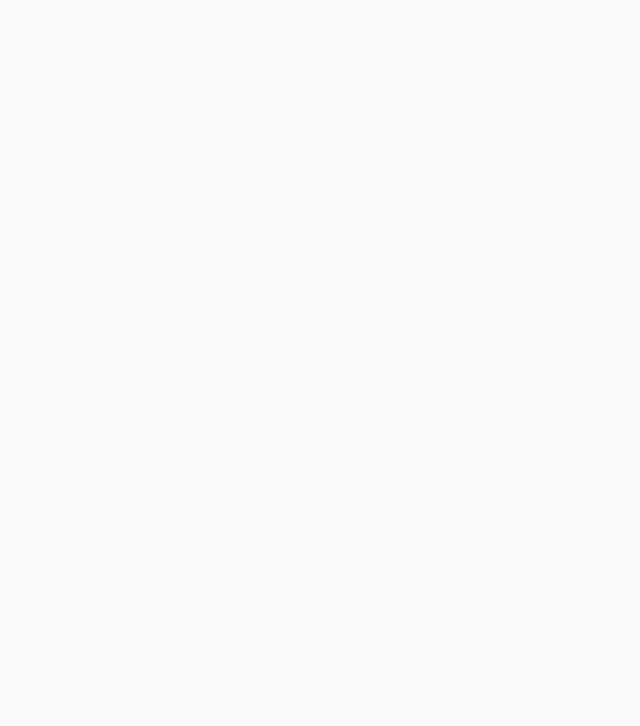
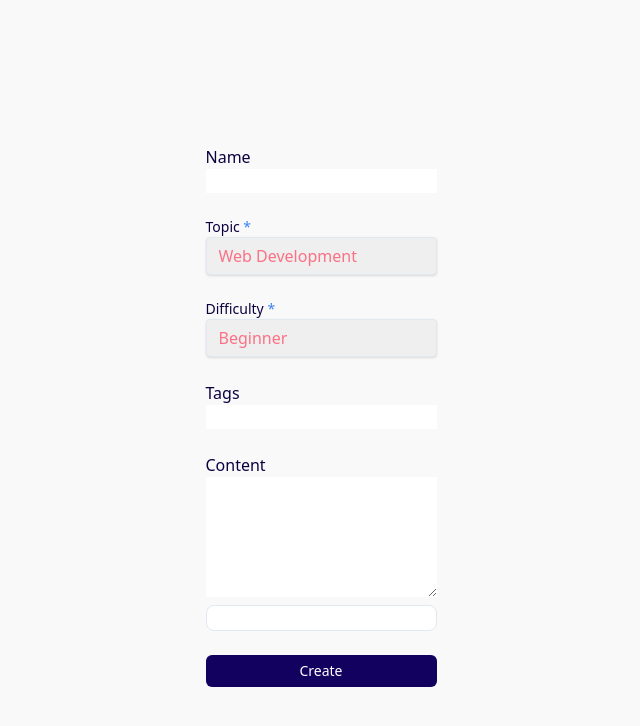
Before and after one commit to factoriaf5-p7/ui-uknow-stiinta, a React (Vite) app in the folder Front/: page /post in a window 1280 px wide. Before the commit this address had no page. Shown: the top 726 px of the page, without its empty margins (319-959 px from the left). Built offline with nearby package versions, Linux system fonts and the light colour scheme.

Commit message:
Post Cursos

```diff
--- a/Front/package.json
+++ b/Front/package.json
@@ -32,6 +32,7 @@
     "react": "^18.2.0",
     "react-dom": "^18.2.0",
     "react-icons": "^4.10.1",
+    "react-markdown": "^8.0.7",
     "react-router-dom": "^6.14.2",
     "shadcn-ui": "^0.3.0",
     "sort-by": "^0.0.2",
--- a/Front/src/App.tsx
+++ b/Front/src/App.tsx
@@ -12,6 +12,7 @@ import Layout from "@/components/Layout";
 import Test from "./pages/Test";
 import BoughtCourses from "./pages/BoughtCourses";
 import CreatedCourses from "./pages/CreatedCourses";
+import CourseForm from "./components/CourseForm";
 
 const App: FC = () => {
   const [showHeroImage, setShowHeroImage] = useState(true);
@@ -29,6 +30,7 @@ const App: FC = () => {
               />
             }
           />
+             <Route path="/post" element={<CourseForm />} />
           <Route path="/register" element={<Register />} />
           <Route path="/login" element={<Login />} />
           <Route element={<Layout />}>
--- a/Front/src/components/CourseForm.tsx
+++ b/Front/src/components/CourseForm.tsx
@@ -1,66 +1,93 @@
 import { createCourse } from "@/services/lib/course";
 import { AxiosResponse } from "axios";
-import React, { useEffect, useState } from "react";
+import  { useEffect, useState } from "react";
 import useAuth from "@/hooks/useAuth";
+import Select from "./Select";
+import Button from "./ui/Button";
+import ReactMarkdown from "react-markdown";
 
 function CourseForm() {
-const[name,setName]= useState("")
-const[topic,setTopic]= useState("")
-const[level,setLevel]= useState("")
-const[tags,setTags]= useState("")
-const[content,setContent]= useState("")
-const {auth} = useAuth()
+  const [name, setName] = useState("");
+  const [topic, setTopic] = useState("");
+  const [difficulty, setLevel] = useState("");
+  const [tags, setTags] = useState<string[]>([]);
+  const [content, setContent] = useState("");
+  const { auth } = useAuth();
 
-/* const courseData = {
-name,
-topic,
-level,
-tags,
-content
-}
 
-useEffect(() => {
-const pushCourse = async () => {
-  try{
+  const handleSubmit = async (e) => {
+    e.preventDefault();
+    const courseData = {
+      name,
+      topic,
+      difficulty,
+      tags:tags[0].split(","),
+      content,
+    };
+console.log(courseData)
 
-    const response : AxiosResponse = await createCourse(auth?.user?.data._id)
-    console.log(response)
-  }catch(error){
 
-  }
+    try {
+      const userId = auth?.user?.data._id
+      console.log(userId)
+      const response: AxiosResponse = await createCourse(userId,courseData,{
+        headers: { 'Content-Type': 'application/json' },
+        withCredentials: true
+      })
+      console.log(response);
+    } catch (error) {
+      console.log(error);
+    }
+  };
 
-} */
-
-//})
-
+  useEffect(() => {
+  }, []);
   return (
-    <div>
-      <form>
-        <div>
-          <label htmlFor="name">Name:</label>
-          <input type="text" />
+    <div className="bg-background min-h-screen flex items-center justify-center py-12 px-4 sm:px-6 lg:px-8  text-dark">
+      <form className="mt-8 space-y-6" onSubmit={handleSubmit}>
+        <div className="flex flex-col ">
+          <label htmlFor="name">Name</label>
+          <input type="text" value={name} onChange={(e) => setName(e.target.value)} />
         </div>
 
         <div>
-          <label htmlFor="topic">Topic:</label>
-          <input type="text" />
+          <Select
+            label="Topic"
+            value={topic}
+            onChange={(e) => setTopic(e.target.value)}
+            options={["Web Development", "Backend", "Frontend"]}
+          />
         </div>
 
         <div>
-          <label htmlFor="difficulty">Difficulty:</label>
-          <input type="text" />
+          <Select
+            label="Difficulty"
+            value={difficulty}
+            onChange={(e) => setLevel(e.target.value)}
+            options={["Beginner", "Medium", "Advanced"]}
+          />
         </div>
 
-        <div>
-          <label htmlFor="tags">Tags:</label>
-          <input type="text" />
+        <div className="flex flex-col">
+          <label htmlFor="tags">Tags</label>
+          <input type="text" value={tags} onChange={(e) => setTags([e.target.value])} />
         </div>
 
-        <div>
-          <label htmlFor="content">Content:</label>
-          <textarea></textarea>
-        </div>
-
+        <div className="flex flex-col">
+  <label htmlFor="content">Content</label>
+  <textarea value={content} onChange={(e) => setContent(e.target.value)}
+   style={{ overflowWrap: 'break-word' }}
+   wrap="hard"
+   rows={5}></textarea>
+  <div className="markdown-preview mt-2 p-3 bg-white border rounded-lg">
+    <ReactMarkdown>{content}</ReactMarkdown>
+  </div>
+</div>
+            <div className='flex w-full'>
+             <Button color="bg-btnOscuro" text="text-white">
+              Create
+            </Button>
+            </div>
       </form>
     </div>
   );
--- /dev/null
+++ b/Front/src/components/Select.tsx
@@ -0,0 +1,32 @@
+import React from "react";
+
+interface SelectProps {
+  label: string;
+  value: string;
+  options: string[];
+  onChange: (event: React.ChangeEvent<HTMLSelectElement>) => void;
+}
+
+const Select: React.FC<SelectProps> = ({ label, value, options, onChange }) => {
+  return (
+    <div className=" text-dark">
+      <label className="block text-sm font-medium text-dark" htmlFor={label}>
+        {label} <span className="text-blue-500">*</span>
+      </label>
+      <select
+        className="shadow appearance-none border rounded w-full py-2 px-3 text-rose-400 leading-tight focus:outline-none focus:shadow-outline"
+        id={label}
+        value={value}
+        onChange={onChange}
+      >
+        {options.map((option) => (
+          <option key={option} value={option}>
+            {option}
+          </option>
+        ))}
+      </select>
+    </div>
+  );
+};
+
+export default Select;
--- a/Front/src/pages/CreateCourse.tsx
+++ b/Front/src/pages/CreateCourse.tsx
@@ -1,5 +1,5 @@
 import CourseForm from '@/components/CourseForm'
-import React from 'react'
+
 
 function CreateCourse() {
   return (
--- a/Front/src/pages/Home.tsx
+++ b/Front/src/pages/Home.tsx
@@ -5,6 +5,7 @@ import { getCourses } from "@/services/lib/course";
 import Search from '@/components/Search';
 import useAuth from '@/hooks/useAuth';
 import { Skeleton } from '@/components/ui/skeleton';
+
 
 const CardHome = React.lazy(() => import('@/components/CardHome'))
 
--- a/Front/src/services/lib/course.ts
+++ b/Front/src/services/lib/course.ts
@@ -10,8 +10,8 @@ export function getCourse(id: string){
     return axiosClient.get(`/courses/${id}`);
 }
 
-export function createCourse(id:string){
-    return axiosClient.post(`/courses/create/${id}`);
+export function createCourse(id:string,newCourse:CreateCourse){
+    return axiosClient.post(`/courses/create/${id}`,newCourse);
 }
 
 export function buyCourse(buyCourse: BuyCourse) {
--- a/Front/src/types/createCourse.types.ts
+++ b/Front/src/types/createCourse.types.ts
@@ -2,6 +2,6 @@ export interface CreateCourse {
     name: string;
     topic: 'Web development' | 'Backend' | 'Frontend';
     difficulty: 'Beginner' | 'Medium' | 'Advanced';
-    tags: [string, string, string];
+    tags: string[];
     content: string;
 }
```
Also changed, not shown: 1 other file (tests, documents, lock files or other folders).
